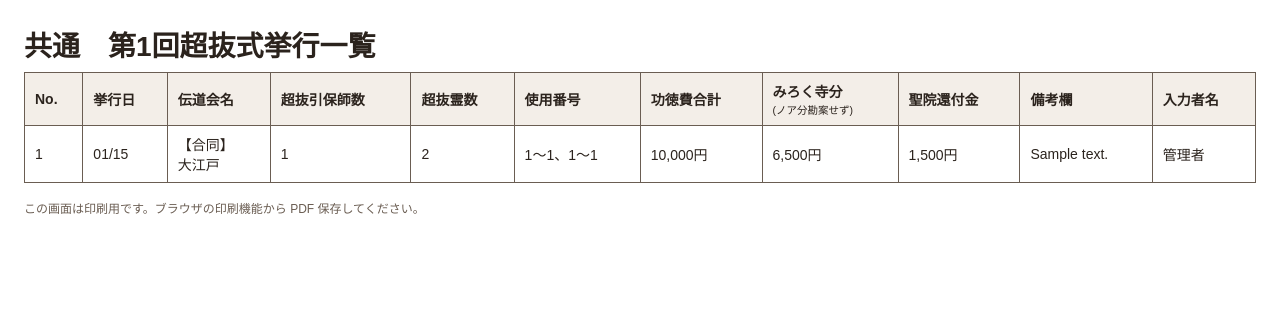
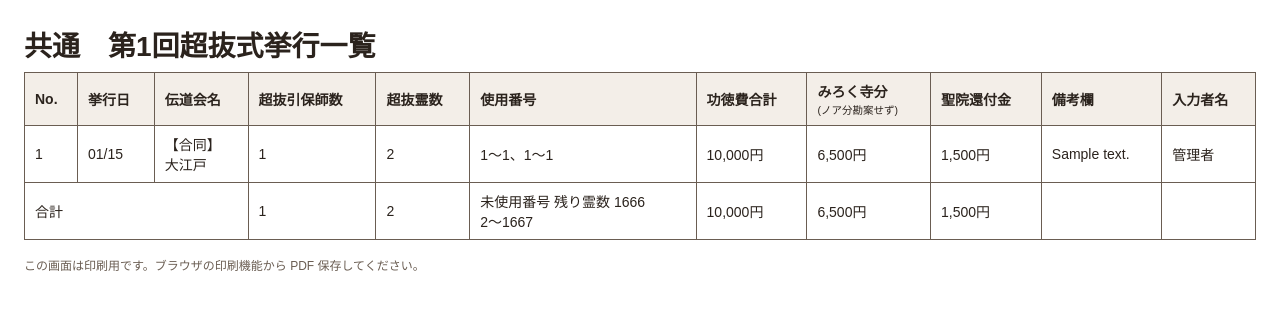
Before and after one commit to kusanaginoturugi/liberation, a Rails app: page /chobatsu_reports/export in a window 1280 px wide. Shown: the top 310 px of the page. Run offline with Rails 7, Linux system fonts and the light colour scheme; data comes from the database, SQL or seed files in the repository; tables that the repository leaves empty hold one stand-in row (values such as "Sample post").

Commit message:
Add unused serial totals to report PDF

```diff
--- a/app/controllers/chobatsu_reports_controller.rb
+++ b/app/controllers/chobatsu_reports_controller.rb
@@ -53,6 +53,7 @@ class ChobatsuReportsController < ApplicationController
     @export_reports = reports_for_region_and_event(@selected_region.id, @selected_event.id)
                       .includes(:user)
                       .reorder(ceremony_date: :asc, id: :asc)
+    @total_serial_count = total_serial_count_for(@selected_event, @selected_region)
 
     respond_to do |format|
       format.html do
--- a/app/views/chobatsu_reports/export.html.erb
+++ b/app/views/chobatsu_reports/export.html.erb
@@ -133,6 +133,23 @@
           margin-top: 0.5em;
         }
 
+        .report-export-table tfoot {
+          background: #f3eee8;
+        }
+
+        .report-export-table tfoot td {
+          vertical-align: top;
+        }
+
+        .report-export-unused-summary {
+          display: flex;
+          justify-content: space-between;
+        }
+
+        .report-export-unused-ranges {
+          text-align: left;
+        }
+
         .print-note {
           display: none;
         }
@@ -175,6 +192,29 @@
           </tr>
         <% end %>
       </tbody>
+      <% unless @export_reports.empty? %>
+        <tfoot>
+          <tr>
+            <td colspan="3">合計</td>
+            <td><%= number_with_delimiter(@export_reports.sum(&:participant_count)) %></td>
+            <td><%= @export_reports.sum(&:usage_count) %></td>
+            <td class="report-export-unused-ranges">
+              <div class="report-export-unused-summary">
+                <span>未使用番号</span>
+                <span>残り霊数 <%= unused_serial_number_count(@total_serial_count, @export_reports) %></span>
+              </div>
+              <% unused_serial_number_range_lines(@total_serial_count, @export_reports).each do |line| %>
+                <div class="serial-number-line--spaced"><%= line %></div>
+              <% end %>
+            </td>
+            <td><%= yen_amount(@export_reports.sum(&:calculated_merit_fee_total)) %></td>
+            <td><%= yen_amount(@export_reports.sum(&:mirokuji_share)) %></td>
+            <td><%= yen_amount(@export_reports.sum(&:region_refund)) %></td>
+            <td></td>
+            <td></td>
+          </tr>
+        </tfoot>
+      <% end %>
     </table>
 
     <p class="print-note">この画面は印刷用です。ブラウザの印刷機能から PDF 保存してください。</p>
```
Also changed, not shown: test/integration/chobatsu_reports_flow_test.rb (+3 -0 lines).
